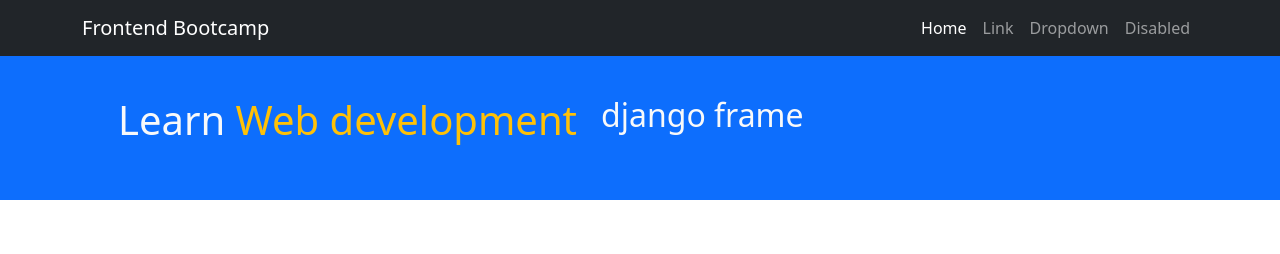
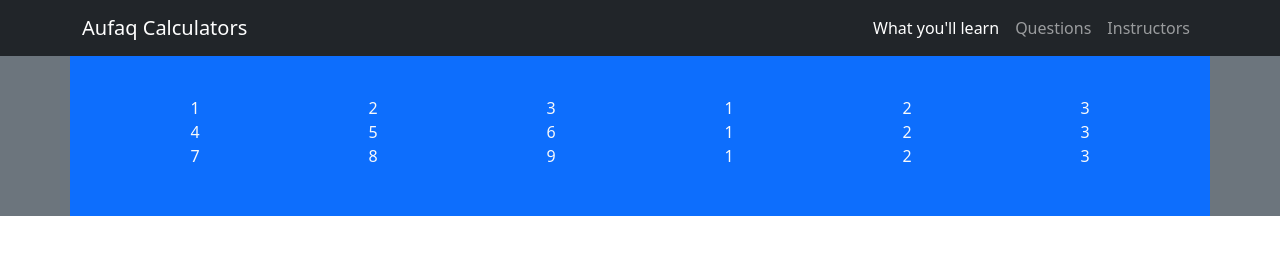
Before and after one commit to Adam2kur/Adam2kur, a website: page bootStap.html in a window 1280 px wide. Shown: the top 254 px of the page. Drawn offline with nearby package versions, Linux system fonts and the light colour scheme.

Commit message:
added some new files

```diff
--- /dev/null
+++ b/Calculator.css
@@ -0,0 +1,4 @@
+nav{
+    background-color: aqua;
+    padding: 10px;
+}
--- a/bootStap.html
+++ b/bootStap.html
@@ -5,6 +5,12 @@
     <meta name="viewport" content="width=device-width, initial-scale=1">
     <title>Bootstrap demo</title>
     <link href="https://cdn.jsdelivr.net/npm/bootstrap@5.3.2/dist/css/bootstrap.min.css" rel="stylesheet" integrity="sha384-T3c6CoIi6uLrA9TneNEoa7RxnatzjcDSCmG1MXxSR1GAsXEV/Dwwykc2MPK8M2HN" crossorigin="anonymous">
+  <style>
+    td {
+      border: 1px solid red;
+      padding: 10px;
+    }
+  </style>
   </head>
   <body style="height: 2000px;">
 
@@ -12,38 +18,75 @@
 
     <nav class="navbar navbar-expand-lg bg-dark navbar-dark fixed-top">
         <div class="container">
-          <a class="navbar-brand" href="#">Frontend Bootcamp</a>
-          <button class="navbar-toggler" type="button" data-bs-toggle="collapse" data-bs-target="#navmenu">
+          <a class="navbar-brand" href="#">Aufaq Calculators</a>
+
+          <button class="navbar-toggler" type="button"
+          data-bs-toggle="collapse"
+          data-bs-target="#navmenu">
             <span class="navbar-toggler-icon"></span>
           </button>
+
        <div class="collapse navbar-collapse" id="navmenu">
             <ul class="navbar-nav ms-auto mb-2 mb-lg-0">
               <li class="nav-item">
-                <a class="nav-link active"  href="#">Home</a>
+                <a class="nav-link active"  href="#">What you'll learn</a>
               </li>
               <li class="nav-item">
-                <a class="nav-link" href="#">Link</a>
+                <a class="nav-link" href="#">Questions</a>
               </li>
               <li class="nav-item ">
-                <a class="nav-link" href="#">
-                  Dropdown
-                </a>
+                <a class="nav-link" href="#">Instructors</a>
 
               </li>
-              <li class="nav-item">
-                <a class="nav-link">Disabled</a>
-              </li>
             </ul>
-
           </div>
         </div>
       </nav>
-     <section class="container-fluid bg-primary text-center text-light mt-5">
-     <div class="container d-md-flex gap-4 p-5 ">
-      <div class="h1">Learn <span class="text-warning">Web development</span></div>
-      <div class="h2">django frame</div>
+      <!-- Tables -->
+     <section class="container-fluid bg-secondary text-center text-light mt-5">
+     <div class="container gap-40 p-5 bg-primary ">
+      <div class="row">
+      <div class="col-md">
+        <div class="row">
+        <div class="col">1</div>
+        <div class="col">2</div>
+        <div class="col">3</div>
+      </div>
+
+      <div class="row">
+        <div class="col">4</div>
+        <div class="col">5</div>
+        <div class="col">6</div>
+      </div>
+      <div class="row">
+        <div class="col">7</div>
+        <div class="col">8</div>
+        <div class="col">9</div>
+      </div>
+      </div>
+
+      <div class="col-md gap-4">
+        <div class="row">
+          <div class="col">1</div>
+          <div class="col">2</div>
+          <div class="col">3</div>
+        </div>
+
+        <div class="row">
+          <div class="col">1</div>
+          <div class="col">2</div>
+          <div class="col">3</div>
+        </div>
+
+        <div class="row">
+          <div class="col">1</div>
+          <div class="col">2</div>
+          <div class="col">3</div>
+        </div>
+      </div>
      </div>
-
+     </div>
+     </div>
      </section>
     <script src="https://cdn.jsdelivr.net/npm/bootstrap@5.3.2/dist/js/bootstrap.bundle.min.js" integrity="sha384-C6RzsynM9kWDrMNeT87bh95OGNyZPhcTNXj1NW7RuBCsyN/o0jlpcV8Qyq46cDfL" crossorigin="anonymous"></script>
 
```
Also changed, not shown: Calculator.html (added, +21 -0 lines), assets/css/index.html (added, +11 -0 lines), boostrap.html (added, +21 -0 lines), respond.html (+3 -3 lines), assets/css/main.css (added), 3 other files.
